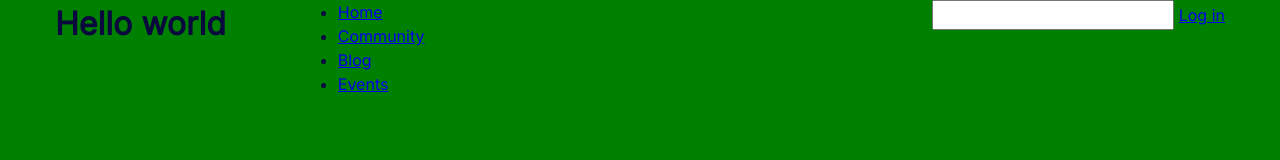
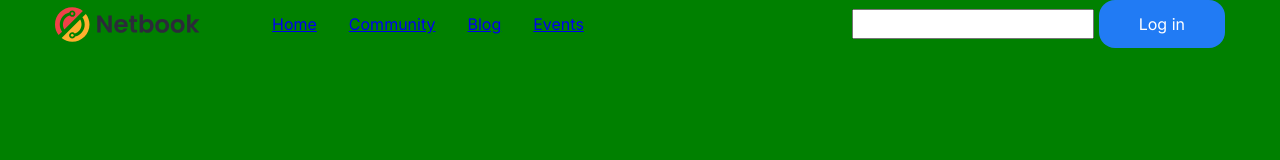
Before and after one commit to Gerardm65/Landing-Page, a plain HTML site: page index.html in a window 1280 px wide. Drawn offline with Linux system fonts and the light colour scheme.

Commit message:
added imgs and changes to the header

```diff
--- a/index.html
+++ b/index.html
@@ -12,18 +12,21 @@
 </head>
 <body>
     <header class="header">
-        <div class="header__nav">
-        <h1>Hello world</h1>
-        <nav><ul>
+
+        <img
+        src="Imgs/logologo.svg"
+        alt="Logo of the netbook enterprise, its a circle crossed diagonally on the middle having one half orange and other yellow"
+        width="145" height="35">
+        <nav class="header__nav"><ul>
             <li><a href="#">Home</a></li>
             <li><a href="#">Community</a></li>
             <li><a href="#">Blog</a></li>
             <li><a href="#">Events</a></li>
         </ul></nav>
-    </div>
+
         <div>
         <input type="search"/>
-        <a href="/login">Log in</a>
+        <a href="/login" class="btn">Log in</a>
     </div>
     </header>
     <main>
--- a/styles/styles.css
+++ b/styles/styles.css
@@ -56,6 +56,7 @@ html{
  :root{
     --color-primary: #217bf4;
     --color-secondary: #ffaf2e;
+    --color-white: #fff;
     --color-text: #0a093d;
     --full-width:1170px;
 }
@@ -64,13 +65,28 @@ body {
     color: var(--color-text);
     font-family: 'Inter', sans-serif;
 }
+.btn{
+display: inline-flex;
+text-decoration: none;
+background-color: var(--color-primary);
+color: var(--color-white);
+height: 48px;
+padding: 0 40px;
+align-items: center;
+border-radius: 1rem;
+}
 .header{
 width: var(--full-width);
 margin: 0 auto;
-display: flex;
-justify-content: space-between;
+display: grid;
+grid-template-columns: 145px 1fr auto;
+gap: 4.5rem;
+align-items: center;
 }
-.header__nav{
-    display: flex;
-    gap: 4.5rem;
+.header__nav ul{
+  list-style: none;
+  padding: 0;
+  display: flex;
+  gap: 2rem;
+
 }
```
Also changed, not shown: Imgs/logologo.png (added), Imgs/logologo.svg (added).
